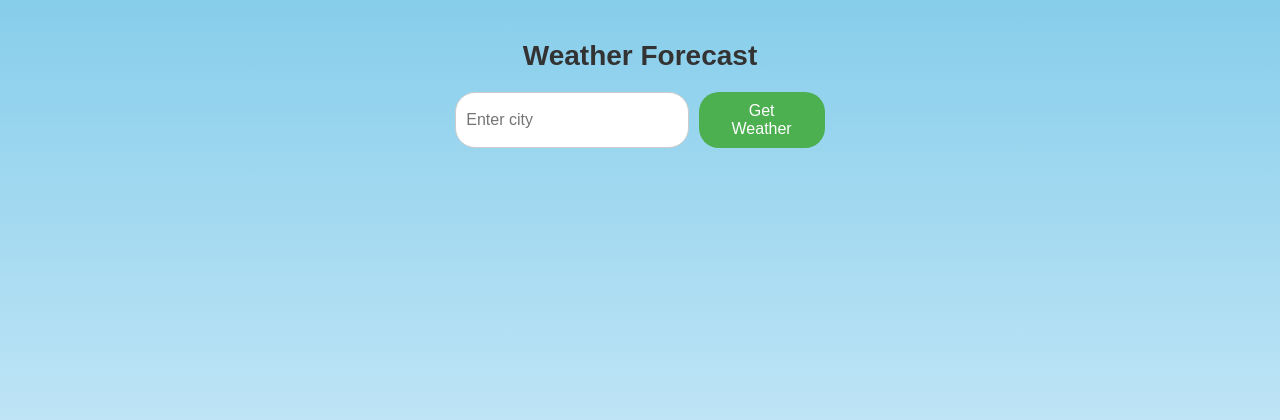
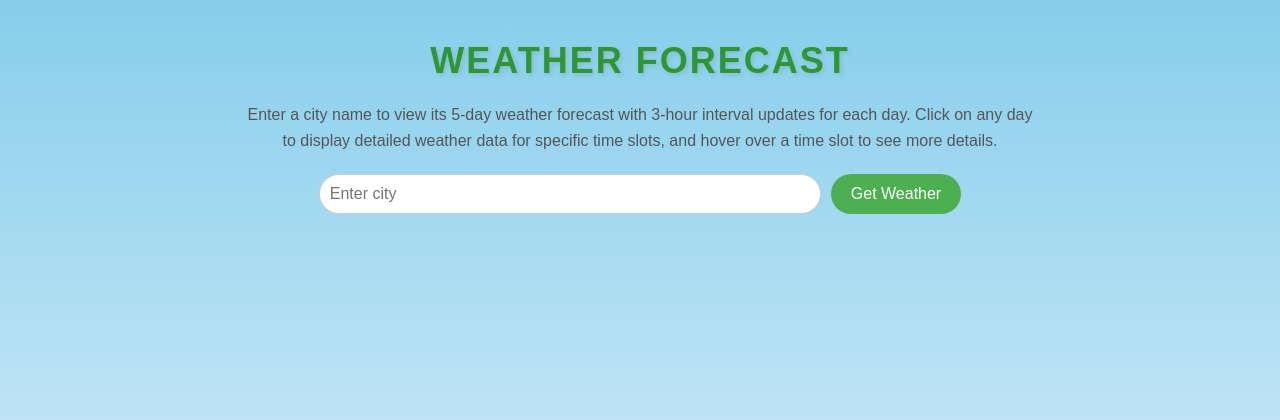
Before and after one commit to Mr-RK-11/Weather-Forecast, a Flask app: page / in a window 1280 px wide. Shown: the top 420 px of the page. Run offline with Flask 2, Linux system fonts and the light colour scheme.

Commit message:
Update index.html

```diff
--- a/templates/index.html
+++ b/templates/index.html
@@ -16,6 +16,16 @@
             align-items: center;
             min-height: 100vh;
         }
+        .main-heading {
+            font-size: 36px;              /* Make it bigger */
+            font-weight: bold;            /* Emphasize it */
+            color: #2e9732;               /* Use a distinct color */
+            text-shadow: 2px 2px 5px rgba(0, 0, 0, 0.1); /* Add a subtle shadow */
+            margin: 20px 0;               /* Add spacing around */
+            text-transform: uppercase;    /* Make it all caps */
+            letter-spacing: 2px;          /* Add some spacing between letters */
+        }
+
         .container {
             max-width: 800px;
             padding: 20px;
@@ -119,7 +129,13 @@
 
 
     <div class="container">
-        <h1>Weather Forecast</h1>
+        <h1 class="main-heading">Weather Forecast</h1>
+
+        <h4 style="margin-top: 10px; color: #555; font-weight: normal; line-height: 1.6;">
+            Enter a city name to view its 5-day weather forecast with 3-hour interval updates for each day.
+            Click on any day to display detailed weather data for specific time slots, and hover over a time slot to see more details.
+        </h4>
+
         <form id="weather-form">
             <input type="text" id="city" name="city" placeholder="Enter city" required>
             <button type="submit">Get Weather</button>
@@ -163,18 +179,25 @@
             const timeTileContainer = document.getElementById('time-tile-container');
             timeTileContainer.innerHTML = '';  // Clear time tiles
 
-            // Create daily forecast section for each day
             for (const [day, entries] of Object.entries(data)) {
+                const dateObj = new Date(day);
+                const options = { weekday: 'long' }; // Get day name
+                const dayName = dateObj.toLocaleDateString('en-US', options);
+                const formattedDate = dateObj.toLocaleDateString('en-GB'); // DD/MM/YYYY format
+
                 const dailyCard = document.createElement('div');
                 dailyCard.className = 'daily-card';
                 dailyCard.innerHTML = `
-                    <p><strong>${day}</strong></p>
+                    <p>
+                        <strong style="font-size: 18px;">${dayName}</strong><br>
+                        <span style="font-size: 14px; color: gray;">${formattedDate}</span>
+                    </p>
                     <img src="http://openweathermap.org/img/wn/${entries[0].icon}@2x.png" alt="${entries[0].description} icon">
                     <p>${entries[0].temperature} °C</p>
                 `;
 
                 dailyCard.addEventListener('click', function () {
-                    if (activeDay !== day) {
+                    if (activeDay !== day) {  // Compare raw day key to track active day
                         displayTimeTiles(entries);  // Show time tiles for the selected day
                         activeDay = day;
                     }
@@ -186,15 +209,24 @@
             dailyForecast.classList.remove('hidden');
         }
 
+
+
         function displayTimeTiles(entries) {
             const timeTileContainer = document.getElementById('time-tile-container');
             timeTileContainer.innerHTML = '';  // Clear previous time tiles
 
             entries.forEach(entry => {
+                const dateObj = new Date(entry.date_time);
+                const formattedTime = dateObj.toLocaleTimeString('en-US', {
+                    hour: '2-digit',
+                    minute: '2-digit',
+                    hour12: true
+                });
+
                 const timeTile = document.createElement('div');
                 timeTile.className = 'time-tile';
                 timeTile.innerHTML = `
-                    <p><strong>${entry.date_time.split(' ')[1]}</strong></p>
+                    <p><strong>${formattedTime}</strong></p>
                     <img src="http://openweathermap.org/img/wn/${entry.icon}@2x.png" alt="${entry.description} icon">
                     <p>${entry.temperature} °C</p>
                     <p>${entry.description}</p>
@@ -215,20 +247,24 @@
             timeTileContainer.classList.remove('hidden');
         }
 
+
         let detailedPopup = null;
 
         function showDetailedWeather(entry, tile) {
-            // Remove any existing popup
             if (detailedPopup) {
                 document.body.removeChild(detailedPopup);
             }
 
-            // Create the popup
             detailedPopup = document.createElement('div');
             detailedPopup.className = 'detailed-weather-popup';
 
+            const dateObj = new Date(entry.date_time);
+            const formattedDate = dateObj.toLocaleDateString('en-GB', { day: '2-digit', month: '2-digit', year: 'numeric' });
+            const formattedTime = dateObj.toLocaleTimeString('en-US', { hour: '2-digit', minute: '2-digit', hour12: true });
+
             const popupContent = `
-                <p><strong>Time:</strong> ${entry.date_time.split(' ')[1]}</p>
+                <p><strong>Date:</strong> ${formattedDate}</p>
+                <p><strong>Time:</strong> ${formattedTime}</p>
                 <p><strong>Temperature:</strong> ${entry.temperature} °C</p>
                 <p><strong>Humidity:</strong> ${entry.humidity}%</p>
                 <p><strong>Description:</strong> ${entry.description}</p>
@@ -237,17 +273,15 @@
 
             detailedPopup.innerHTML = popupContent;
 
-            // Position the popup on top of the corresponding time tile
             const tileRect = tile.getBoundingClientRect();
             let top = tileRect.top - detailedPopup.offsetHeight - 10;
             let left = tileRect.left + (tileRect.width / 2) - (detailedPopup.offsetWidth / 2);
 
-            // Adjust position if the popup is out of bounds (right or bottom)
             if (left + detailedPopup.offsetWidth > window.innerWidth) {
                 left = window.innerWidth - detailedPopup.offsetWidth - 10;
             }
             if (top < 0) {
-                top = tileRect.bottom + 10; // Adjust to be below the tile if it's too high
+                top = tileRect.bottom + 10;
             }
 
             detailedPopup.style.top = `${top}px`;
@@ -255,11 +289,11 @@
 
             document.body.appendChild(detailedPopup);
 
-            // Fade in the popup
             setTimeout(() => {
                 detailedPopup.style.opacity = 1;
             }, 10);
         }
+
 
         function hideDetailedWeather() {
             if (detailedPopup) {
```
